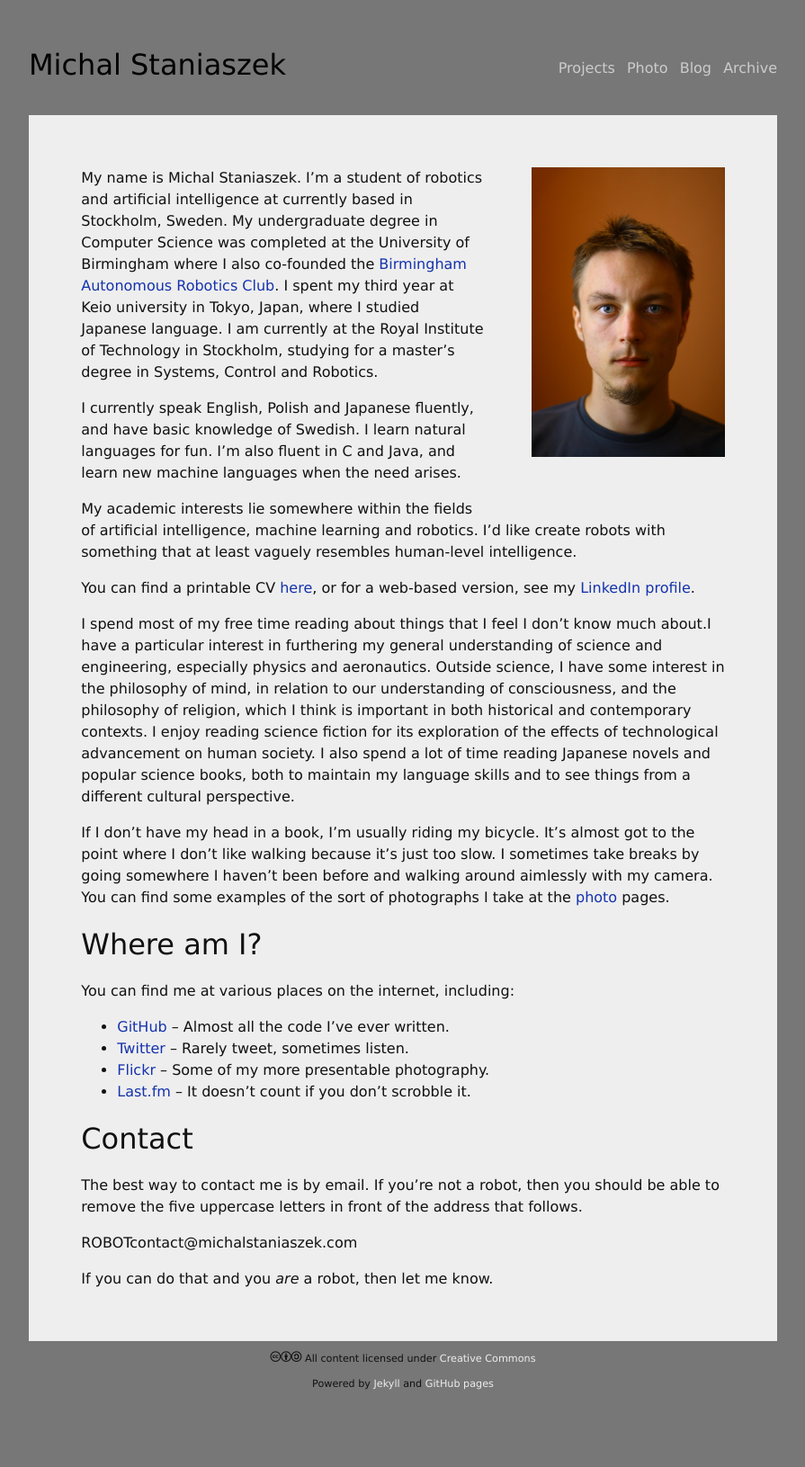
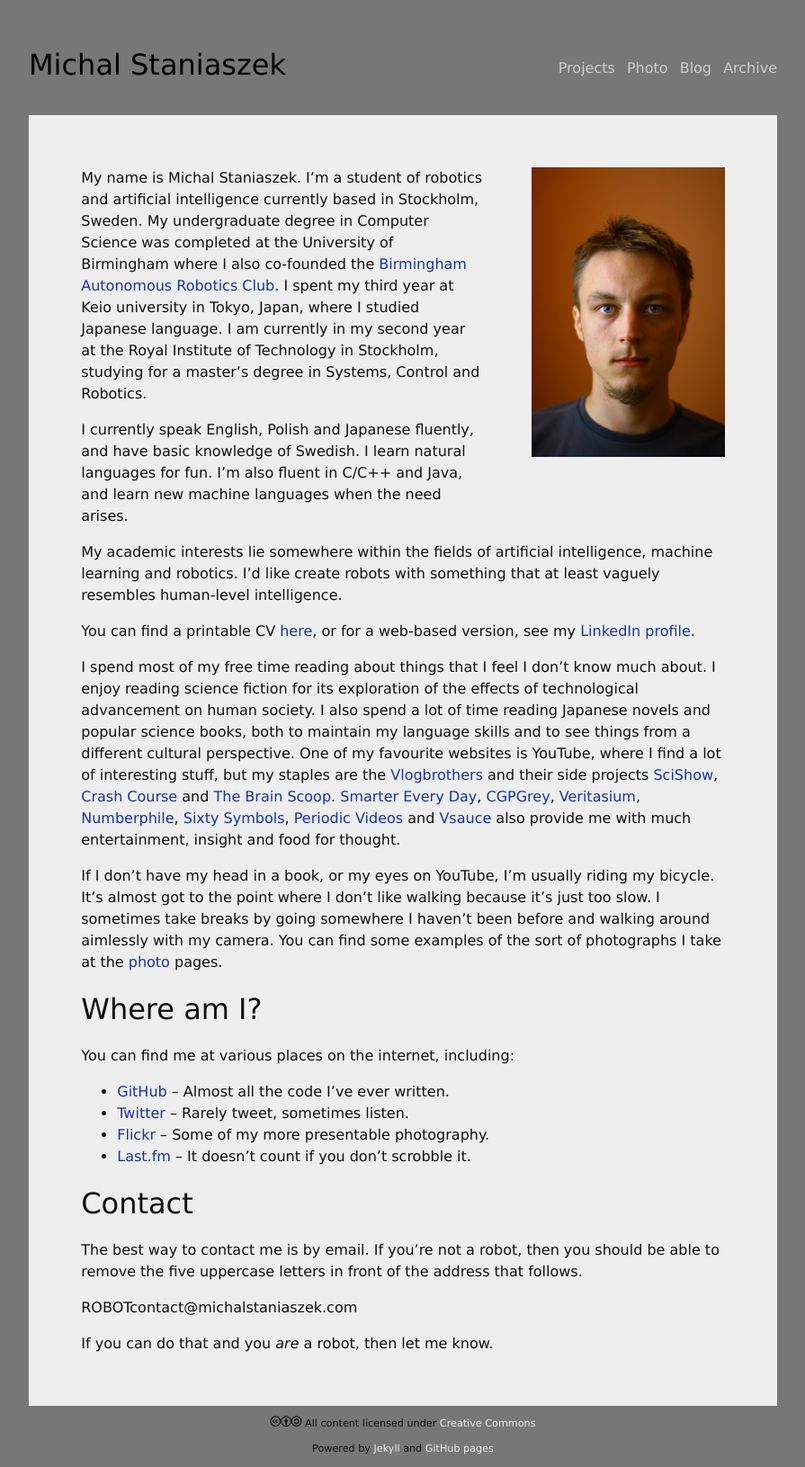
Before and after one commit to heuristicus/heuristicus.github.io, a Jekyll site: the page built from index.md, in a window 1280 px wide. Shown: the whole page at 90% size, without its empty margins (192-1087 px from the left). Built offline with Jekyll 4.4.1, drawn with Linux system fonts in a browser that asks for light colours; some web fonts are replaced; Markdown is read by kramdown in place of the engine named in the settings; before the commit the page ends 1559 px from its top, so only the background shows below that.

Commit message:
Updated index to fix spelling, add YouTube references

```diff
--- a/index.md
+++ b/index.md
@@ -5,16 +5,16 @@ title: About
 <img src="../img/face.jpg" align="right"/>
 
 My name is Michal Staniaszek. I'm a student of robotics and artificial
-intelligence at currently based in Stockholm, Sweden. My undergraduate degree in
+intelligence currently based in Stockholm, Sweden. My undergraduate degree in
 Computer Science was completed at the University of Birmingham where I also
-co-founded the [Birmingham Autonomous Robotics
-Club](http://barcuk.github.io/index.html). I spent my third year at Keio
-university in Tokyo, Japan, where I studied Japanese language. I am currently at
-the Royal Institute of Technology in Stockholm, studying for a master's degree
-in Systems, Control and Robotics.
+co-founded the
+[Birmingham Autonomous Robotics Club](http://barcuk.github.io/index.html). I
+spent my third year at Keio university in Tokyo, Japan, where I studied Japanese
+language. I am currently in my second year at the Royal Institute of Technology
+in Stockholm, studying for a master's degree in Systems, Control and Robotics.
 
 I currently speak English, Polish and Japanese fluently, and have basic
-knowledge of Swedish. I learn natural languages for fun. I'm also fluent in C
+knowledge of Swedish. I learn natural languages for fun. I'm also fluent in C/C++
 and Java, and learn new machine languages when the need arises.
 
 My academic interests lie somewhere within the fields of artificial
@@ -27,21 +27,29 @@ web-based version, see my [LinkedIn
 profile](http://www.linkedin.com/profile/view?id=236650527).
 
 I spend most of my free time reading about things that I feel I don't know much
-about.I have a particular interest in furthering my general understanding of
-science and engineering, especially physics and aeronautics. Outside science, I
-have some interest in the philosophy of mind, in relation to our understanding
-of consciousness, and the philosophy of religion, which I think is important in
-both historical and contemporary contexts. I enjoy reading science fiction for
-its exploration of the effects of technological advancement on human society. I
-also spend a lot of time reading Japanese novels and popular science books, both
-to maintain my language skills and to see things from a different cultural
-perspective.
+about. I enjoy reading science fiction for its exploration of the effects of
+technological advancement on human society. I also spend a lot of time reading
+Japanese novels and popular science books, both to maintain my language skills
+and to see things from a different cultural perspective. One of my favourite
+websites is YouTube, where I find a lot of interesting stuff, but my staples are
+the [Vlogbrothers](http://www.youtube.com/user/vlogbrothers) and their side
+projects [SciShow](http://www.youtube.com/user/scishow),
+[Crash Course](http://www.youtube.com/user/crashcourse) and
+[The Brain Scoop](http://www.youtube.com/user/thebrainscoop).
+[Smarter Every Day](http://www.youtube.com/user/destinws2),
+[CGPGrey](http://www.youtube.com/user/CGPGrey),
+[Veritasium](http://www.youtube.com/user/1veritasium),
+[Numberphile](http://www.youtube.com/user/numberphile),
+[Sixty Symbols](http://www.youtube.com/user/sixtysymbols),
+[Periodic Videos](http://www.youtube.com/user/periodicvideos) and
+[Vsauce](http://www.youtube.com/user/vsauce) also provide me with much
+entertainment, insight and food for thought.
 
-If I don't have my head in a book, I'm usually riding my bicycle. It's almost
-got to the point where I don't like walking because it's just too slow. I
-sometimes take breaks by going somewhere I haven't been before and walking
-around aimlessly with my camera. You can find some examples of the sort of
-photographs I take at the [photo](/photo) pages.
+If I don't have my head in a book, or my eyes on YouTube, I'm usually riding my
+bicycle. It's almost got to the point where I don't like walking because it's
+just too slow. I sometimes take breaks by going somewhere I haven't been before
+and walking around aimlessly with my camera. You can find some examples of the
+sort of photographs I take at the [photo](/photo) pages.
 
 ## Where am I?
 You can find me at various places on the internet, including:
```
